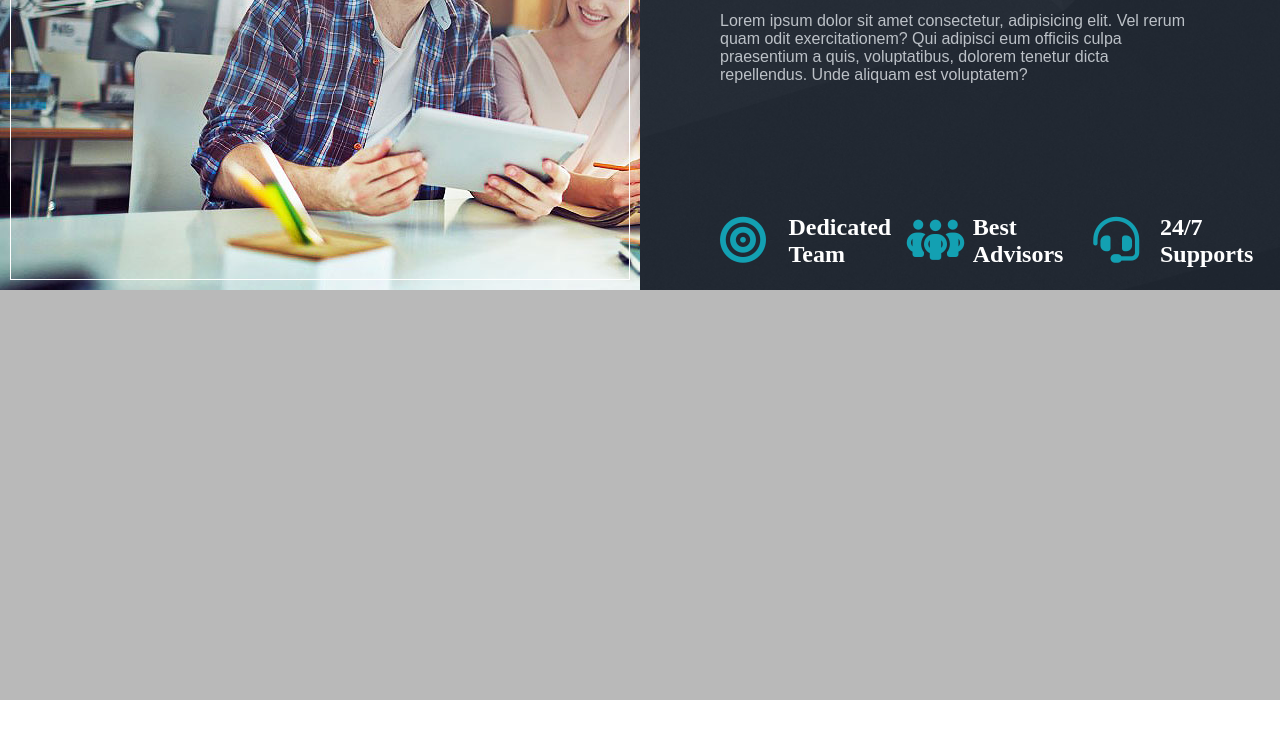
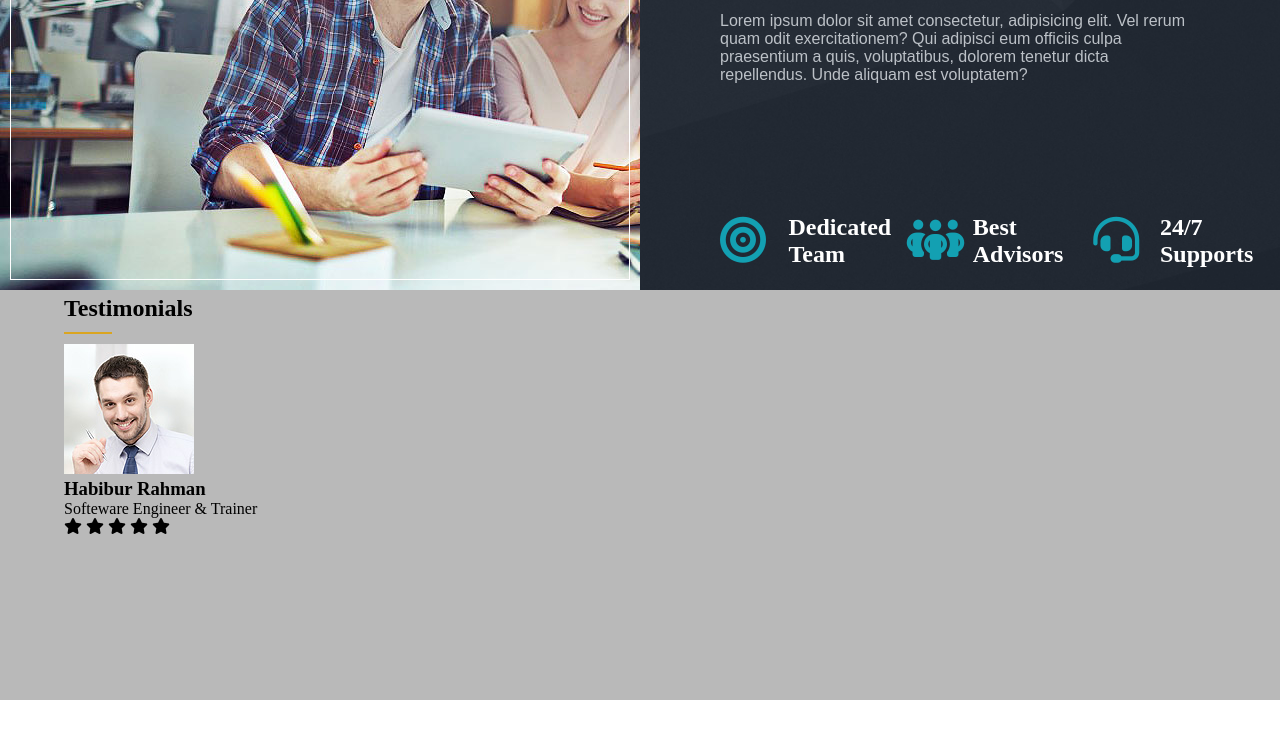
Before and after one commit to RobinBlg/project, a plain HTML site: page index.html in a window 1280 px wide. Shown: the part 1675-2414 px from the top of the page. Drawn offline with Linux system fonts and the light colour scheme.

Commit message:
new update

```diff
--- a/css/style.css
+++ b/css/style.css
@@ -327,3 +327,7 @@
 }
 
 /* ========== about section ========= */
+
+
+
+/* ========  testimonials =========== */
--- a/index.html
+++ b/index.html
@@ -270,7 +270,30 @@
     <section class="testimonials bg-ligh py-5">
         <div class="container">
             <div class="row">
-                <div class="col-5 h-400"></div>
+                <div class="col-5 h-400">
+                    <div class="testimonial-left">
+                        <h1>Testimonials</h1>
+                        <div class="inner-line"></div>
+                        <div class="post-wrapper">
+                            <div class="post-image">
+                                <img src="img/img-8.jpg" alt="">
+                            </div>
+                            <div class="post-content">
+                                <h3>Habibur Rahman</h3>
+                                <p>Softeware Engineer & Trainer</p>
+                                <i class="fa-solid fa-star"></i>
+                                <i class="fa-solid fa-star"></i>
+                                <i class="fa-solid fa-star"></i>
+                                <i class="fa-solid fa-star"></i>
+                                <i class="fa-solid fa-star"></i>
+                            </div>
+                        </div>
+                        <div>
+
+                        </div>
+
+                    </div>
+                </div>
                 <div class="col-7 h-400"></div>
             </div>
         </div>
```
Also changed, not shown: img/img-8.jpg (added).
